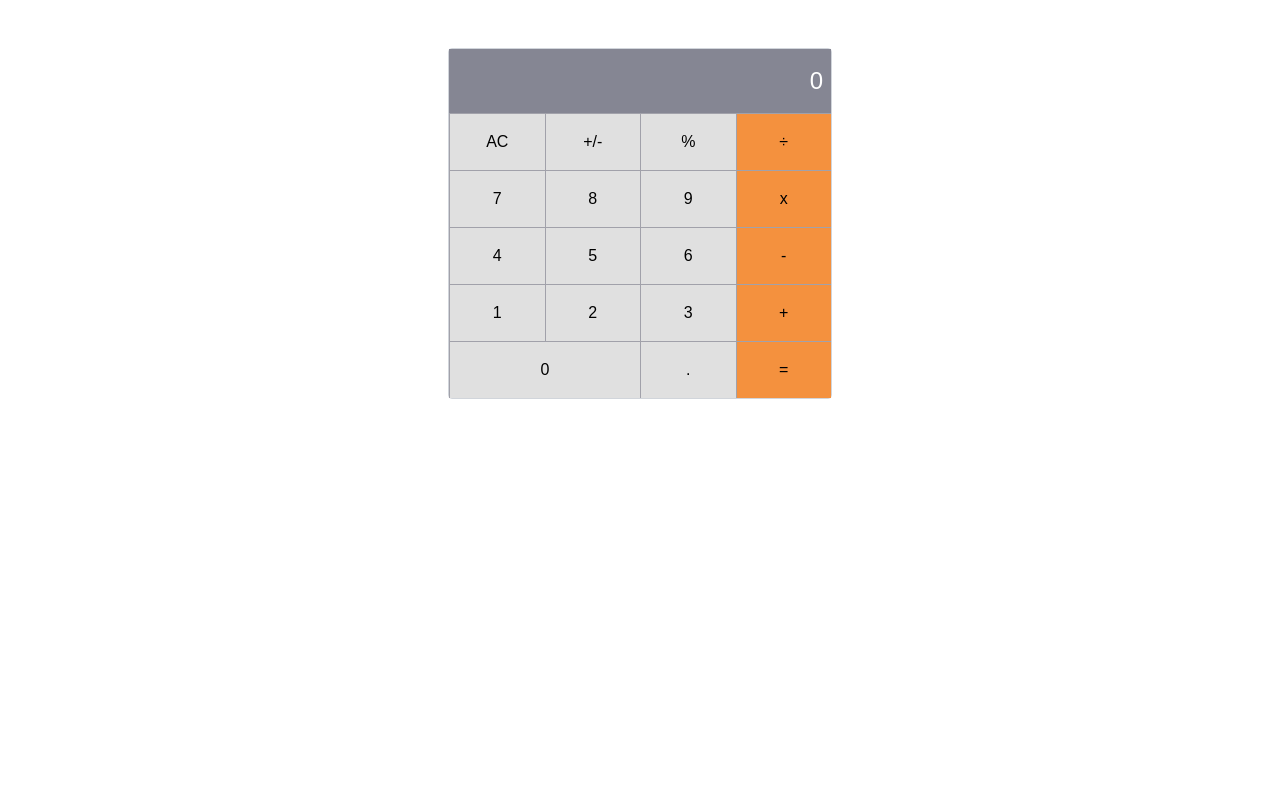
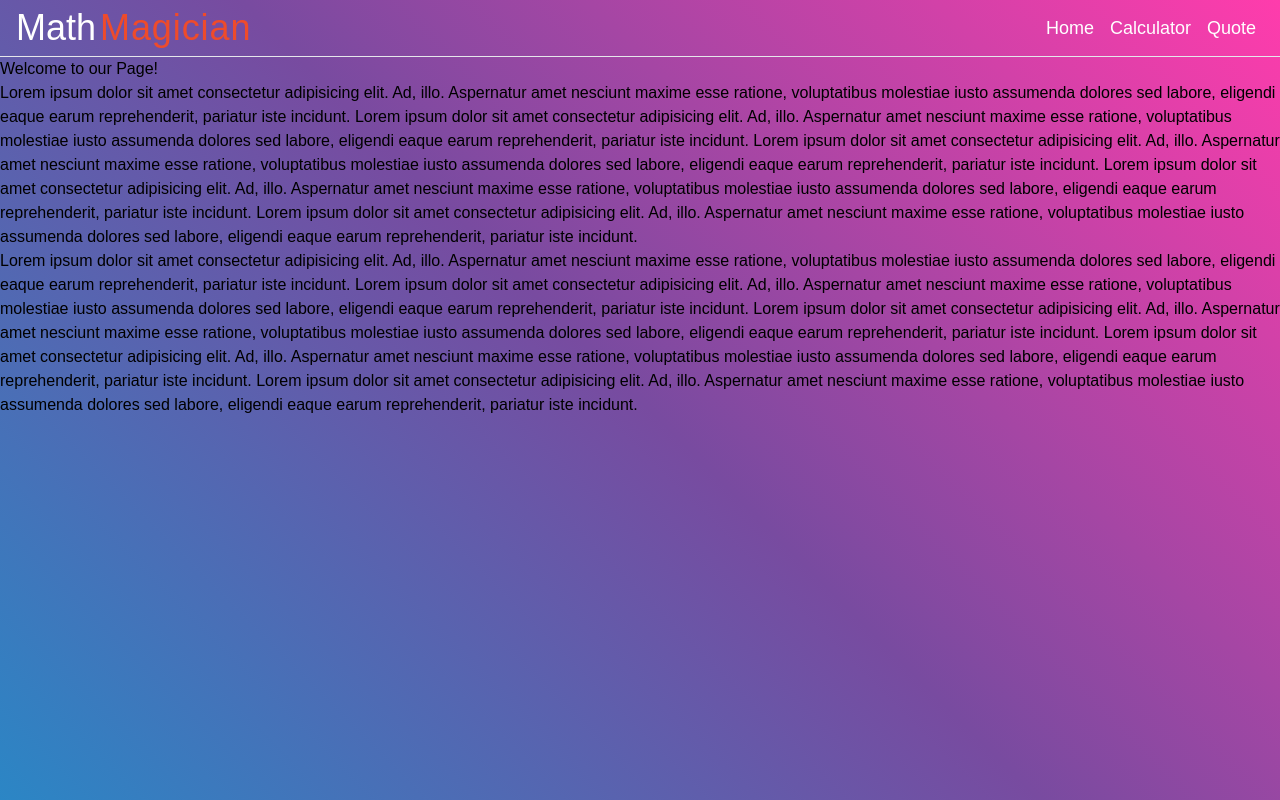
Before and after one commit to Zuhaib042/Zuhaib-Math-Magicians, a React (Create React App) app: page / in a window 1280 px wide. Built offline with nearby package versions, Linux system fonts and the light colour scheme.

Commit message:
Add Pages and routing

```diff
--- a/package.json
+++ b/package.json
@@ -9,6 +9,7 @@
     "big.js": "^6.2.1",
     "react": "^18.2.0",
     "react-dom": "^18.2.0",
+    "react-router-dom": "^6.4.3",
     "react-scripts": "5.0.1",
     "web-vitals": "^2.1.4"
   },
--- a/src/App.js
+++ b/src/App.js
@@ -1,19 +1,17 @@
 import React from 'react';
-import Calculator from './components/Calculator';
+import { Routes, Route } from 'react-router-dom';
+import Home from './pages/Home';
+import CalculatorPage from './pages/CalculatorPage';
+import Quote from './pages/Quote';
 
-class App extends React.Component {
-  constructor(props) {
-    super(props);
-    this.state = {};
-  }
-
-  render() {
-    return (
-      <div className="App">
-        <Calculator />
-      </div>
-    );
-  }
-}
+const App = () => (
+  <div className="body">
+    <Routes>
+      <Route path="/" element={<Home />} />
+      <Route path="/calculator" element={<CalculatorPage />} />
+      <Route path="/quote" element={<Quote />} />
+    </Routes>
+  </div>
+);
 
 export default App;
--- a/src/components/Calculator.js
+++ b/src/components/Calculator.js
@@ -1,7 +1,7 @@
 import React, { useState } from 'react';
 import calculate from '../logic/calculate';
 
-export default function Calculator() {
+const Calculator = () => {
   const [state, setState] = useState({
     total: 0,
     next: null,
@@ -14,58 +14,123 @@ export default function Calculator() {
   };
 
   return (
-    <div className="w-96 mx-auto divide-x divide-y divide-zinc-400 mt-12 grid grid-cols-4 rounded border border-gray-300">
+    <div className="max-w-lg mx-auto">
+      <div className="w-full px-4 divide-x divide-y divide-zinc-400 mt-12 grid grid-cols-4">
         <div className="result col-span-4 py-4 bg-[#858693] text-2xl text-white text-right pr-2">
           {state.total}
           {state.operation}
           {state.next}
         </div>
-      <button type="button" onClick={handleClick} className="py-4 bg-[#e0e0e0]">
+        <button
+          type="button"
+          onClick={handleClick}
+          className="py-4 bg-[#e0e0e0]"
+        >
           AC
         </button>
-      <button type="button" onClick={handleClick} className="py-4 bg-[#e0e0e0]">
+        <button
+          type="button"
+          onClick={handleClick}
+          className="py-4 bg-[#e0e0e0]"
+        >
           +/-
         </button>
-      <button type="button" onClick={handleClick} className="py-4 bg-[#e0e0e0]">
+        <button
+          type="button"
+          onClick={handleClick}
+          className="py-4 bg-[#e0e0e0]"
+        >
           %
         </button>
-      <button type="button" onClick={handleClick} className="py-4 bg-[#f4913e]">
+        <button
+          type="button"
+          onClick={handleClick}
+          className="py-4 bg-[#f4913e]"
+        >
           ÷
         </button>
-      <button type="button" onClick={handleClick} className="py-4 bg-[#e0e0e0]">
+        <button
+          type="button"
+          onClick={handleClick}
+          className="py-4 bg-[#e0e0e0]"
+        >
           7
         </button>
-      <button type="button" onClick={handleClick} className="py-4 bg-[#e0e0e0]">
+        <button
+          type="button"
+          onClick={handleClick}
+          className="py-4 bg-[#e0e0e0]"
+        >
           8
         </button>
-      <button type="button" onClick={handleClick} className="py-4 bg-[#e0e0e0]">
+        <button
+          type="button"
+          onClick={handleClick}
+          className="py-4 bg-[#e0e0e0]"
+        >
           9
         </button>
-      <button type="button" onClick={handleClick} className="py-4 bg-[#f4913e]">
+        <button
+          type="button"
+          onClick={handleClick}
+          className="py-4 bg-[#f4913e]"
+        >
           x
         </button>
-      <button type="button" onClick={handleClick} className="py-4 bg-[#e0e0e0]">
+        <button
+          type="button"
+          onClick={handleClick}
+          className="py-4 bg-[#e0e0e0]"
+        >
           4
         </button>
-      <button type="button" onClick={handleClick} className="py-4 bg-[#e0e0e0]">
+        <button
+          type="button"
+          onClick={handleClick}
+          className="py-4 bg-[#e0e0e0]"
+        >
           5
         </button>
-      <button type="button" onClick={handleClick} className="py-4 bg-[#e0e0e0]">
+        <button
+          type="button"
+          onClick={handleClick}
+          className="py-4 bg-[#e0e0e0]"
+        >
           6
         </button>
-      <button type="button" onClick={handleClick} className="py-4 bg-[#f4913e]">
+        <button
+          type="button"
+          onClick={handleClick}
+          className="py-4 bg-[#f4913e]"
+        >
           -
         </button>
-      <button type="button" onClick={handleClick} className="py-4 bg-[#e0e0e0]">
+        <button
+          type="button"
+          onClick={handleClick}
+          className="py-4 bg-[#e0e0e0]"
+        >
           1
         </button>
-      <button type="button" onClick={handleClick} className="py-4 bg-[#e0e0e0]">
+        <button
+          type="button"
+          onClick={handleClick}
+          className="py-4 bg-[#e0e0e0]"
+        >
           2
         </button>
-      <button type="button" onClick={handleClick} className="py-4 bg-[#e0e0e0]">
+        <button
+          type="button"
+          onClick={handleClick}
+          className="py-4 bg-[#e0e0e0]"
+        >
           3
         </button>
-      <button type="button" onClick={handleClick} className="py-4 bg-[#f4913e]">
+        <button
+          type="button"
+          onClick={handleClick}
+          className="py-4 bg-[#f4913e]"
+        >
           +
         </button>
         <button
@@ -75,12 +140,23 @@ export default function Calculator() {
         >
           0
         </button>
-      <button type="button" onClick={handleClick} className="py-4 bg-[#e0e0e0]">
+        <button
+          type="button"
+          onClick={handleClick}
+          className="py-4 bg-[#e0e0e0]"
+        >
           .
         </button>
-      <button type="button" onClick={handleClick} className="py-4 bg-[#f4913e]">
+        <button
+          type="button"
+          onClick={handleClick}
+          className="py-4 bg-[#f4913e]"
+        >
           =
         </button>
       </div>
+    </div>
   );
-}
+};
+
+export default Calculator;
--- /dev/null
+++ b/src/components/Header.js
@@ -0,0 +1,29 @@
+import React from 'react';
+
+export default function Header() {
+  return (
+    <>
+      <header>
+        <nav className="flex justify-between items-center border-b">
+          <div className="py-2 ml-4">
+            <span className="text-4xl  text-white">Math</span>
+            <span className="text-4xl ml-1 tracking-wide text-[#EE4B2B]">
+              Magician
+            </span>
+          </div>
+          <ul className="sm:flex mr-4 text-white text-lg">
+            <li className="px-2">
+              <a href="/">Home</a>
+            </li>
+            <li className="px-2">
+              <a href="/calculator">Calculator</a>
+            </li>
+            <li className="px-2">
+              <a href="/quote">Quote</a>
+            </li>
+          </ul>
+        </nav>
+      </header>
+    </>
+  );
+}
--- a/src/index.css
+++ b/src/index.css
@@ -4,6 +4,23 @@
 
 @import url('https://fonts.googleapis.com/css2?family=Nunito:wght@200;300;400;500;600;700;800&display=swap');
 
+* {
+  margin: 0;
+  padding: 0;
+  box-sizing: border-box;
+}
+
 body {
   font-family: 'Nunito', sans-serif;
 }
+
+.body {
+  background-color: #ff3cac;
+  background-image: linear-gradient(
+    225deg,
+    #ff3cac 0%,
+    #784ba0 50%,
+    #2b86c5 100%
+  );
+  height: 100vh;
+}
--- a/src/index.js
+++ b/src/index.js
@@ -1,11 +1,14 @@
 import React from 'react';
 import ReactDOM from 'react-dom/client';
+import { BrowserRouter as Router } from 'react-router-dom';
 import './index.css';
 import App from './App';
 
 const root = ReactDOM.createRoot(document.getElementById('root'));
 root.render(
   <React.StrictMode>
-    <App />
+    <Router>
+      <App />
+    </Router>
   </React.StrictMode>,
 );
--- /dev/null
+++ b/src/pages/CalculatorPage.js
@@ -0,0 +1,15 @@
+import React from 'react';
+import Calculator from '../components/Calculator';
+import Header from '../components/Header';
+
+export default function CalculatorPage() {
+  return (
+    <div>
+      <Header />
+      <h2>Lets do some Math!</h2>
+      <div>
+        <Calculator />
+      </div>
+    </div>
+  );
+}
--- /dev/null
+++ b/src/pages/Home.js
@@ -0,0 +1,49 @@
+import React from 'react';
+import Header from '../components/Header';
+
+export default function Home() {
+  return (
+    <div>
+      <Header />
+      <h1>Welcome to our Page!</h1>
+      <p>
+        Lorem ipsum dolor sit amet consectetur adipisicing elit. Ad, illo.
+        Aspernatur amet nesciunt maxime esse ratione, voluptatibus molestiae
+        iusto assumenda dolores sed labore, eligendi eaque earum reprehenderit,
+        pariatur iste incidunt. Lorem ipsum dolor sit amet consectetur
+        adipisicing elit. Ad, illo. Aspernatur amet nesciunt maxime esse
+        ratione, voluptatibus molestiae iusto assumenda dolores sed labore,
+        eligendi eaque earum reprehenderit, pariatur iste incidunt. Lorem ipsum
+        dolor sit amet consectetur adipisicing elit. Ad, illo. Aspernatur amet
+        nesciunt maxime esse ratione, voluptatibus molestiae iusto assumenda
+        dolores sed labore, eligendi eaque earum reprehenderit, pariatur iste
+        incidunt. Lorem ipsum dolor sit amet consectetur adipisicing elit. Ad,
+        illo. Aspernatur amet nesciunt maxime esse ratione, voluptatibus
+        molestiae iusto assumenda dolores sed labore, eligendi eaque earum
+        reprehenderit, pariatur iste incidunt. Lorem ipsum dolor sit amet
+        consectetur adipisicing elit. Ad, illo. Aspernatur amet nesciunt maxime
+        esse ratione, voluptatibus molestiae iusto assumenda dolores sed labore,
+        eligendi eaque earum reprehenderit, pariatur iste incidunt.
+      </p>
+      <p>
+        Lorem ipsum dolor sit amet consectetur adipisicing elit. Ad, illo.
+        Aspernatur amet nesciunt maxime esse ratione, voluptatibus molestiae
+        iusto assumenda dolores sed labore, eligendi eaque earum reprehenderit,
+        pariatur iste incidunt. Lorem ipsum dolor sit amet consectetur
+        adipisicing elit. Ad, illo. Aspernatur amet nesciunt maxime esse
+        ratione, voluptatibus molestiae iusto assumenda dolores sed labore,
+        eligendi eaque earum reprehenderit, pariatur iste incidunt. Lorem ipsum
+        dolor sit amet consectetur adipisicing elit. Ad, illo. Aspernatur amet
+        nesciunt maxime esse ratione, voluptatibus molestiae iusto assumenda
+        dolores sed labore, eligendi eaque earum reprehenderit, pariatur iste
+        incidunt. Lorem ipsum dolor sit amet consectetur adipisicing elit. Ad,
+        illo. Aspernatur amet nesciunt maxime esse ratione, voluptatibus
+        molestiae iusto assumenda dolores sed labore, eligendi eaque earum
+        reprehenderit, pariatur iste incidunt. Lorem ipsum dolor sit amet
+        consectetur adipisicing elit. Ad, illo. Aspernatur amet nesciunt maxime
+        esse ratione, voluptatibus molestiae iusto assumenda dolores sed labore,
+        eligendi eaque earum reprehenderit, pariatur iste incidunt.
+      </p>
+    </div>
+  );
+}
--- a/tailwind.config.js
+++ b/tailwind.config.js
@@ -2,6 +2,9 @@
 module.exports = {
   content: ['./src/**/*.{js,jsx,ts,tsx}'],
   theme: {
+    screens: {
+      'sm': '470px',
+    },
     extend: {},
   },
   plugins: [],
```
Also changed, not shown: src/pages/Quote.js (added), 1 other file (tests, documents, lock files or other folders). Lines whose indentation alone changed are shown as unchanged.
